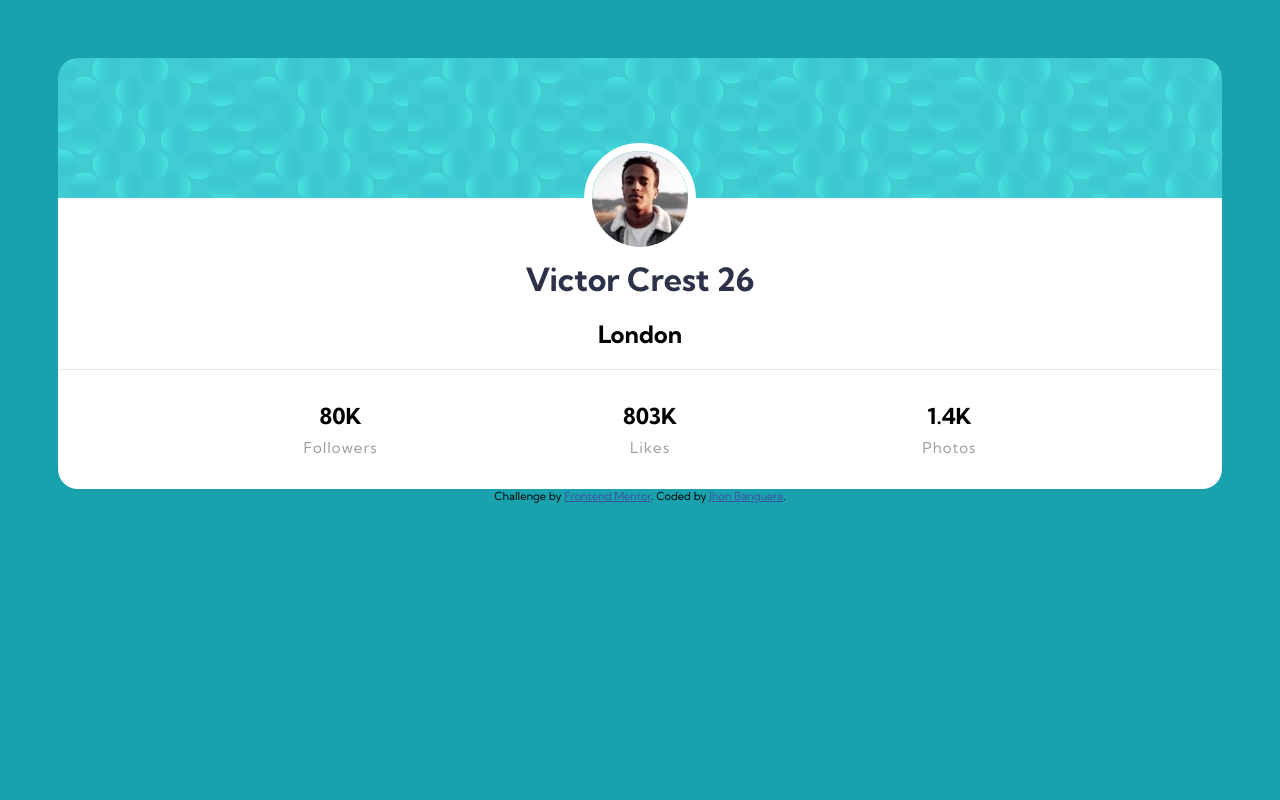
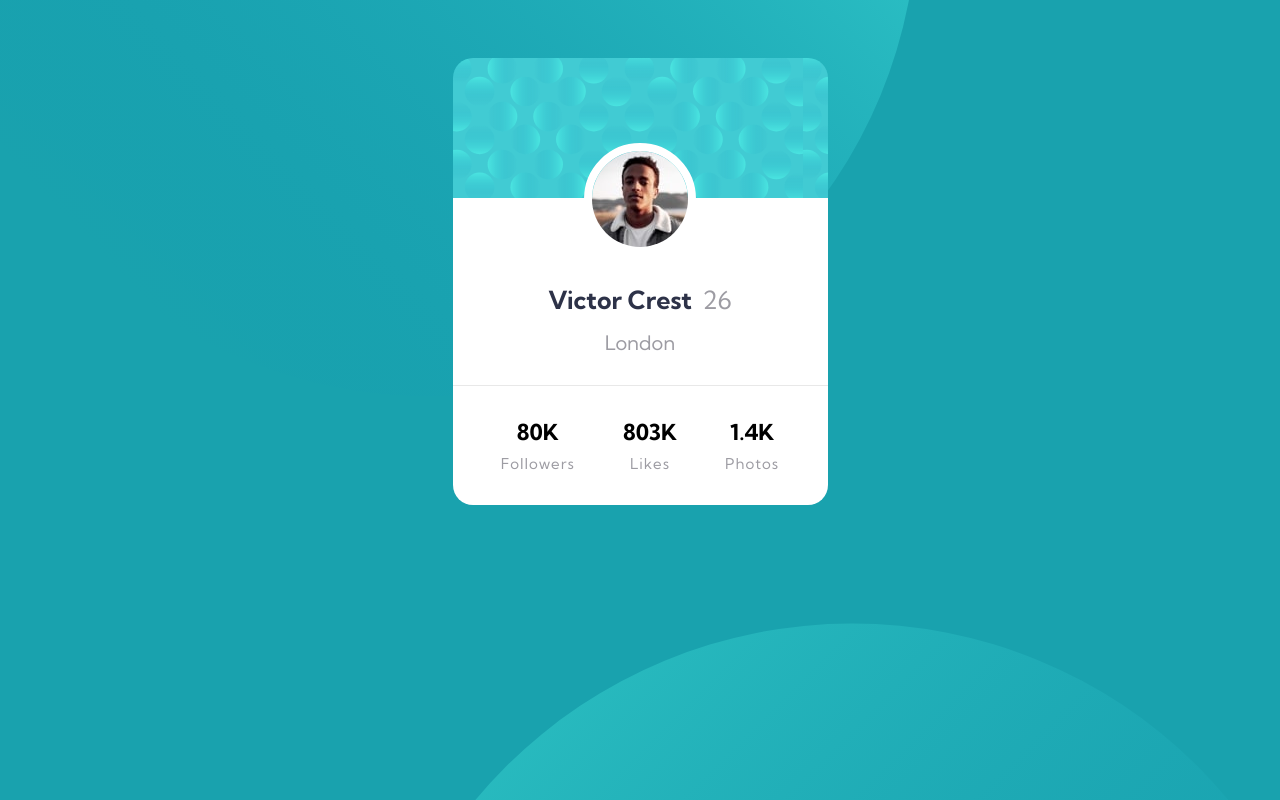
Before and after one commit to jhonabanguera/Profile-card-component-challenge, a plain HTML site: page index.html in a window 1280 px wide. Drawn offline with Linux system fonts and the light colour scheme.

Commit message:
Mejora background

```diff
--- a/estilos.css
+++ b/estilos.css
@@ -7,12 +7,33 @@
 h1 {
     color: var(--very-dark-desaturated-blue);
     margin: 0;
+    font-size: 25px;
+    margin-top: 25px;
+}
+
+h1 span {
+    color: #9d9ca3;
+    font-weight: 400;
+    margin-left: 5px;
+}
+
+h2 {
+    color: #9d9ca3;
+    font-weight: 400;
+    font-size: 20px;
+    margin-top: 15px;
+    margin-bottom: 30px;
 }
 
 .cuerpo {
-background: var(--dark-cyan);
+background-color: var(--dark-cyan);
+background-image: url(./images/bg-pattern-top.svg), url(./images/bg-pattern-bottom.svg);
+background-repeat: no-repeat;
+background-position: left -20% top 140%, right -20% bottom 250%;
 padding: 50px;
 font-family: 'Kumbh Sans', sans-serif;
+display: flex;
+justify-content: center;
 }
 
 h4 {
@@ -27,6 +48,9 @@ h4 {
     overflow: hidden;
     text-align: center;
     padding-top: 85px;
+    max-width: 375px;
+    flex-shrink: 0;
+    flex-grow: 1;
 }
 
 .image{
--- a/index.html
+++ b/index.html
@@ -52,9 +52,6 @@
      </h3>
    </div>
   </main>
-  <div class="attribution">
-    Challenge by <a href="https://www.frontendmentor.io?ref=challenge" target="_blank">Frontend Mentor</a>.
-    Coded by <a href="#">Jhon Banguera</a>.
-  </div>
+
 </body>
 </html>
```
